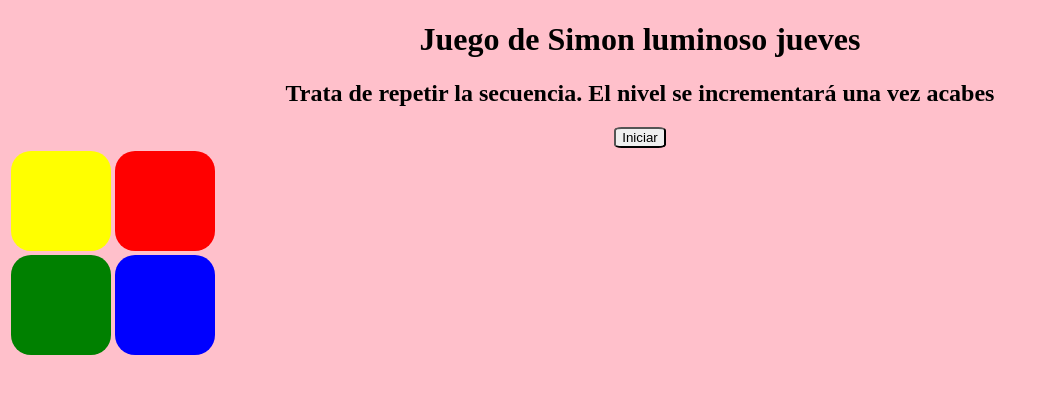
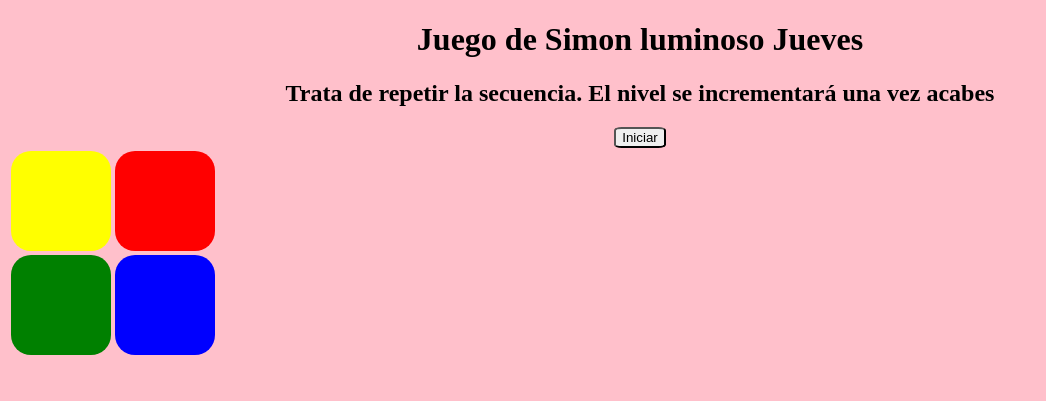
Before and after one commit to Jesus-Sanchez-dela-Riva/DEWEC2526, a plain HTML site: page OneDrive/Escritorio/JESUS/2º Superior/DWEC/index.html in a window 1280 px wide. Shown: the whole page, without its empty margins (0-1046 px from the left). Drawn offline with Linux system fonts and the light colour scheme; files that its build step writes are made by us from their sources.

Commit message:
Commit 2

```diff
--- a/OneDrive/Escritorio/JESUS/2º Superior/DWEC/index.html
+++ b/OneDrive/Escritorio/JESUS/2º Superior/DWEC/index.html
@@ -7,7 +7,7 @@
         <link rel="stylesheet" href="style.css">
     </head>
     <body>
-        <h1>Juego de Simon luminoso jueves</h1>
+        <h1>Juego de Simon luminoso Jueves</h1>
         <h2>Trata de repetir la secuencia. El nivel se incrementará una vez acabes</h2>
         <button>Iniciar</button>
         <div class="div0">
```
